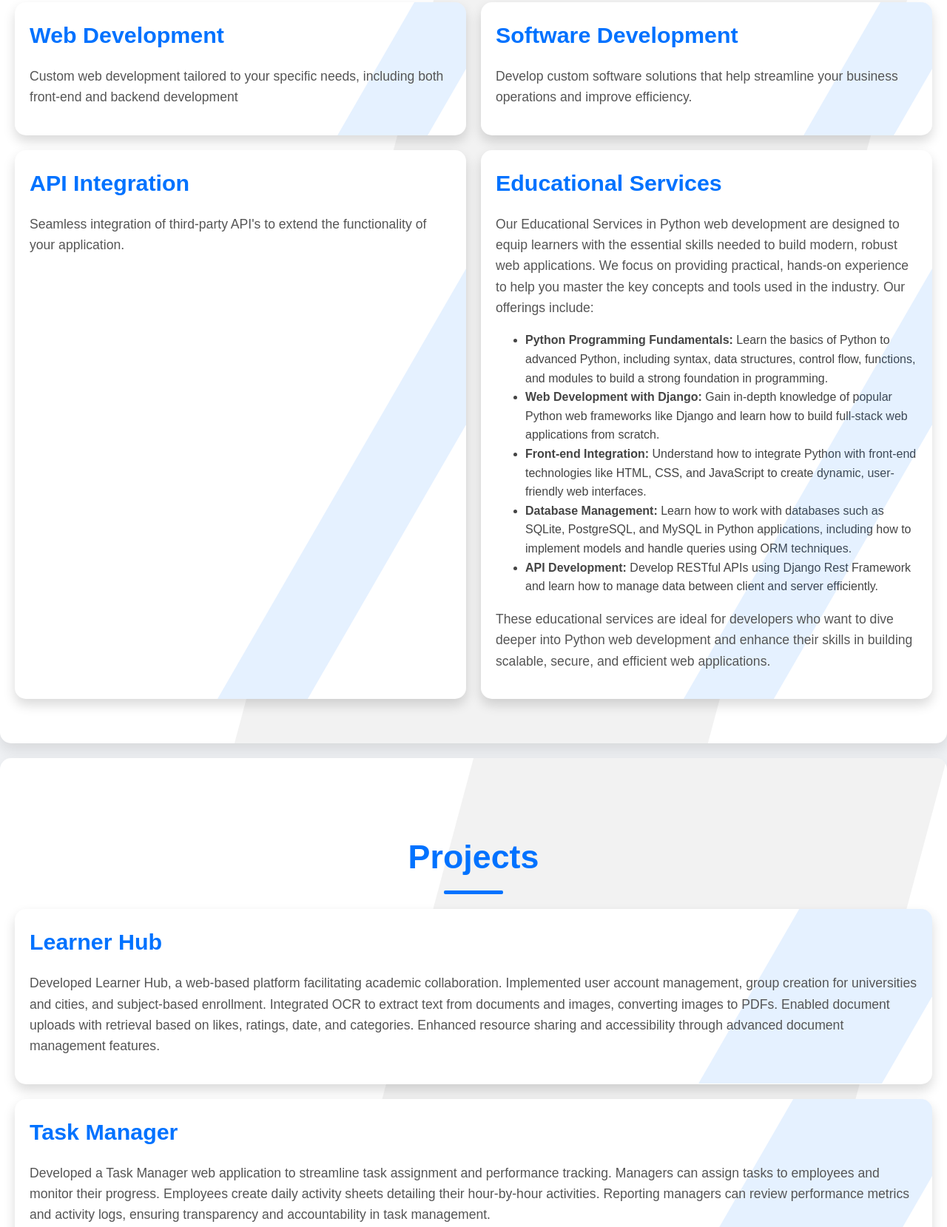
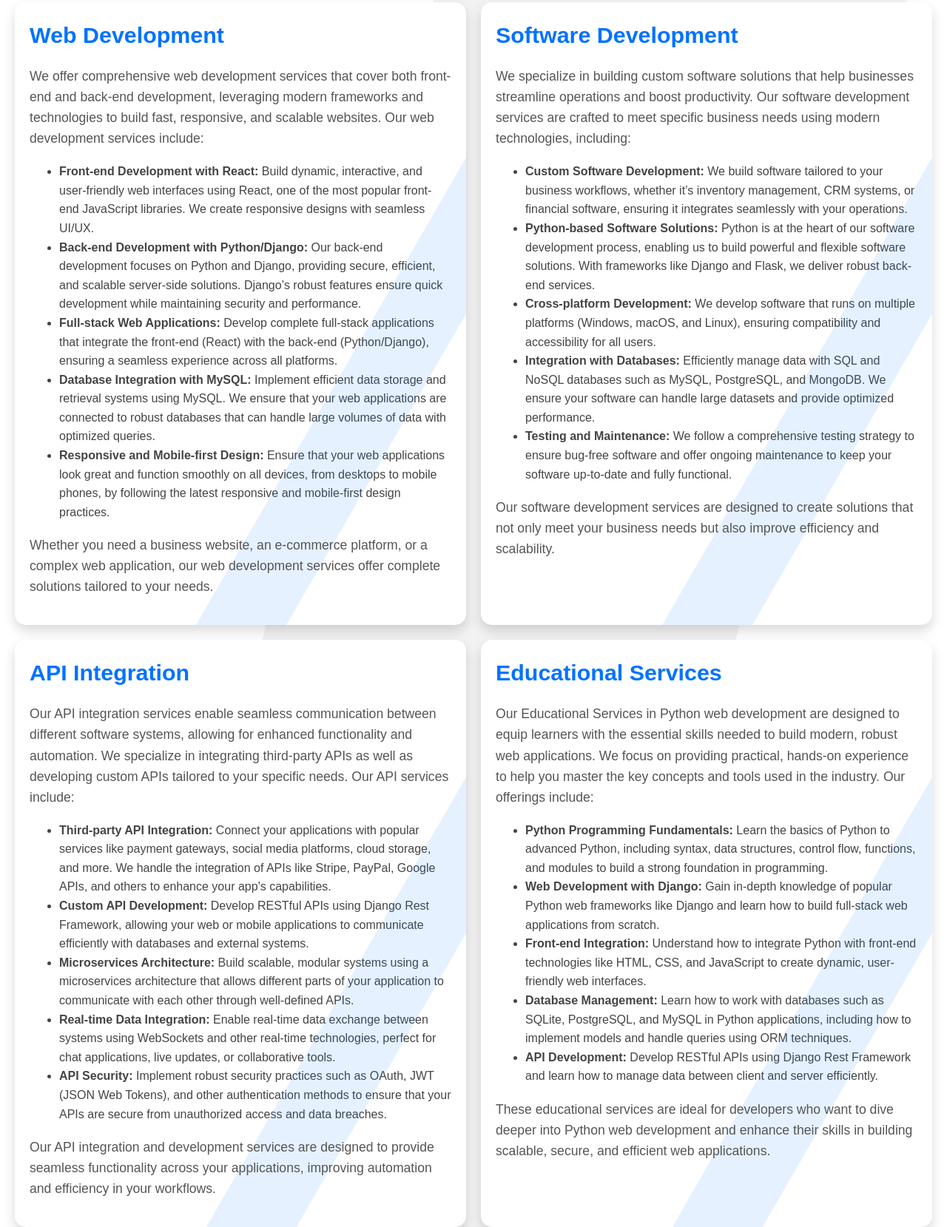
Before and after one commit to raj9573/my_portfolio, a plain HTML site: page index.html in a window 1280 px wide. Shown: the part 948-2607 px from the top of the page at 74% size. Drawn offline with Linux system fonts and the light colour scheme.

Commit message:
Update index.html

```diff
--- a/index.html
+++ b/index.html
@@ -309,17 +309,47 @@
         <div class="content">
             <h2>Services</h2>
             <div class="services">
+
+            <!-- Web Development -->
             <div class="service">
                 <h3>Web Development</h3>
-                    <p>Custom web development tailored to your specific needs, including both front-end and backend development</p>
+                <p>We offer comprehensive web development services that cover both front-end and back-end development, leveraging modern frameworks and technologies to build fast, responsive, and scalable websites. Our web development services include:</p>
+                <ul>
+                    <li><strong>Front-end Development with React:</strong> Build dynamic, interactive, and user-friendly web interfaces using React, one of the most popular front-end JavaScript libraries. We create responsive designs with seamless UI/UX.</li>
+                    <li><strong>Back-end Development with Python/Django:</strong> Our back-end development focuses on Python and Django, providing secure, efficient, and scalable server-side solutions. Django’s robust features ensure quick development while maintaining security and performance.</li>
+                    <li><strong>Full-stack Web Applications:</strong> Develop complete full-stack applications that integrate the front-end (React) with the back-end (Python/Django), ensuring a seamless experience across all platforms.</li>
+                    <li><strong>Database Integration with MySQL:</strong> Implement efficient data storage and retrieval systems using MySQL. We ensure that your web applications are connected to robust databases that can handle large volumes of data with optimized queries.</li>
+                    <li><strong>Responsive and Mobile-first Design:</strong> Ensure that your web applications look great and function smoothly on all devices, from desktops to mobile phones, by following the latest responsive and mobile-first design practices.</li>
+                </ul>
+                <p>Whether you need a business website, an e-commerce platform, or a complex web application, our web development services offer complete solutions tailored to your needs.</p>
             </div>
+
+            <!-- Software Development -->
             <div class="service">
                 <h3>Software Development</h3>
-                    <p>Develop custom software solutions that help streamline your business operations and improve efficiency.</p>
+                <p>We specialize in building custom software solutions that help businesses streamline operations and boost productivity. Our software development services are crafted to meet specific business needs using modern technologies, including:</p>
+                <ul>
+                    <li><strong>Custom Software Development:</strong> We build software tailored to your business workflows, whether it’s inventory management, CRM systems, or financial software, ensuring it integrates seamlessly with your operations.</li>
+                    <li><strong>Python-based Software Solutions:</strong> Python is at the heart of our software development process, enabling us to build powerful and flexible software solutions. With frameworks like Django and Flask, we deliver robust back-end services.</li>
+                    <li><strong>Cross-platform Development:</strong> We develop software that runs on multiple platforms (Windows, macOS, and Linux), ensuring compatibility and accessibility for all users.</li>
+                    <li><strong>Integration with Databases:</strong> Efficiently manage data with SQL and NoSQL databases such as MySQL, PostgreSQL, and MongoDB. We ensure your software can handle large datasets and provide optimized performance.</li>
+                    <li><strong>Testing and Maintenance:</strong> We follow a comprehensive testing strategy to ensure bug-free software and offer ongoing maintenance to keep your software up-to-date and fully functional.</li>
+                </ul>
+                <p>Our software development services are designed to create solutions that not only meet your business needs but also improve efficiency and scalability.</p>
             </div>
+
+            <!-- API Integration -->
             <div class="service">
                 <h3>API Integration</h3>
-                    <p>Seamless integration of third-party API's to extend the functionality of your application.</p>
+                <p>Our API integration services enable seamless communication between different software systems, allowing for enhanced functionality and automation. We specialize in integrating third-party APIs as well as developing custom APIs tailored to your specific needs. Our API services include:</p>
+                <ul>
+                    <li><strong>Third-party API Integration:</strong> Connect your applications with popular services like payment gateways, social media platforms, cloud storage, and more. We handle the integration of APIs like Stripe, PayPal, Google APIs, and others to enhance your app's capabilities.</li>
+                    <li><strong>Custom API Development:</strong> Develop RESTful APIs using Django Rest Framework, allowing your web or mobile applications to communicate efficiently with databases and external systems.</li>
+                    <li><strong>Microservices Architecture:</strong> Build scalable, modular systems using a microservices architecture that allows different parts of your application to communicate with each other through well-defined APIs.</li>
+                    <li><strong>Real-time Data Integration:</strong> Enable real-time data exchange between systems using WebSockets and other real-time technologies, perfect for chat applications, live updates, or collaborative tools.</li>
+                    <li><strong>API Security:</strong> Implement robust security practices such as OAuth, JWT (JSON Web Tokens), and other authentication methods to ensure that your APIs are secure from unauthorized access and data breaches.</li>
+                </ul>
+                <p>Our API integration and development services are designed to provide seamless functionality across your applications, improving automation and efficiency in your workflows.</p>
             </div>
                 <div class="service">
                 <h3>Educational Services</h3>
```
Lines whose indentation alone changed are shown as unchanged.
